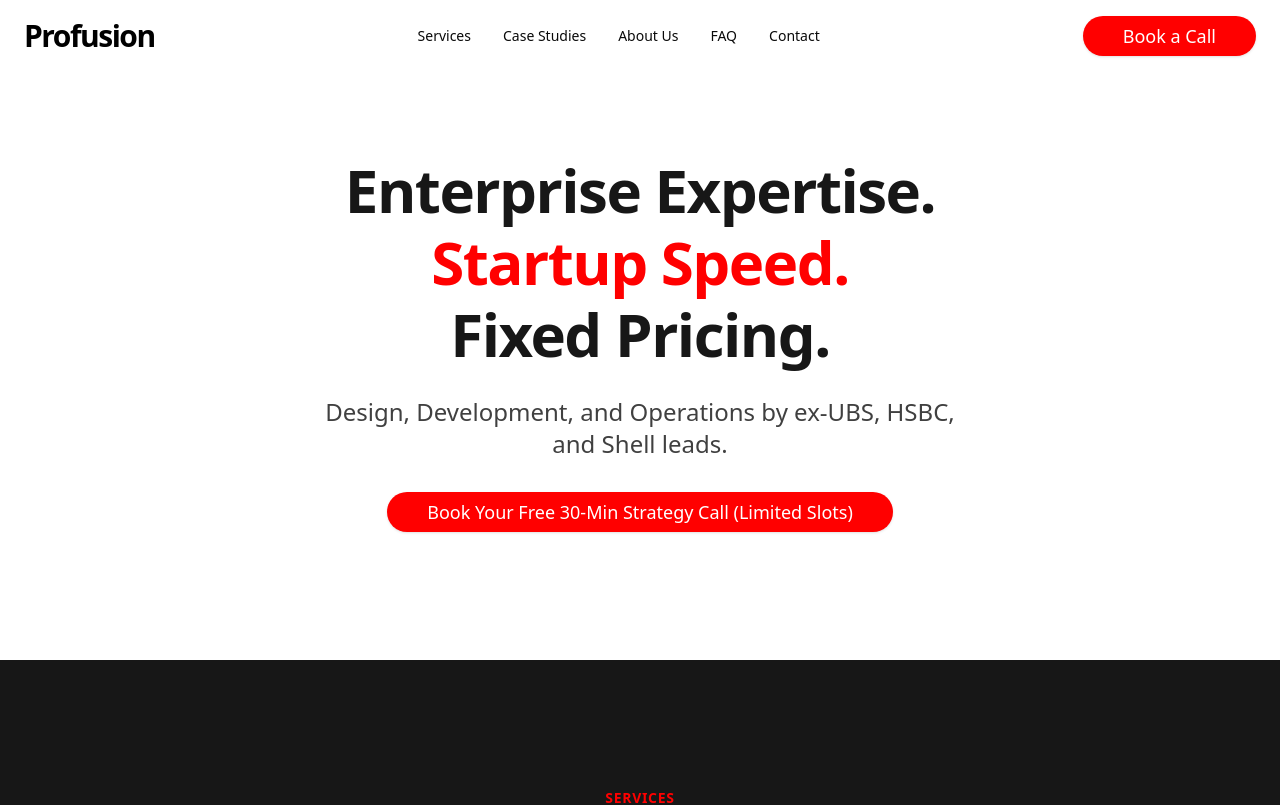
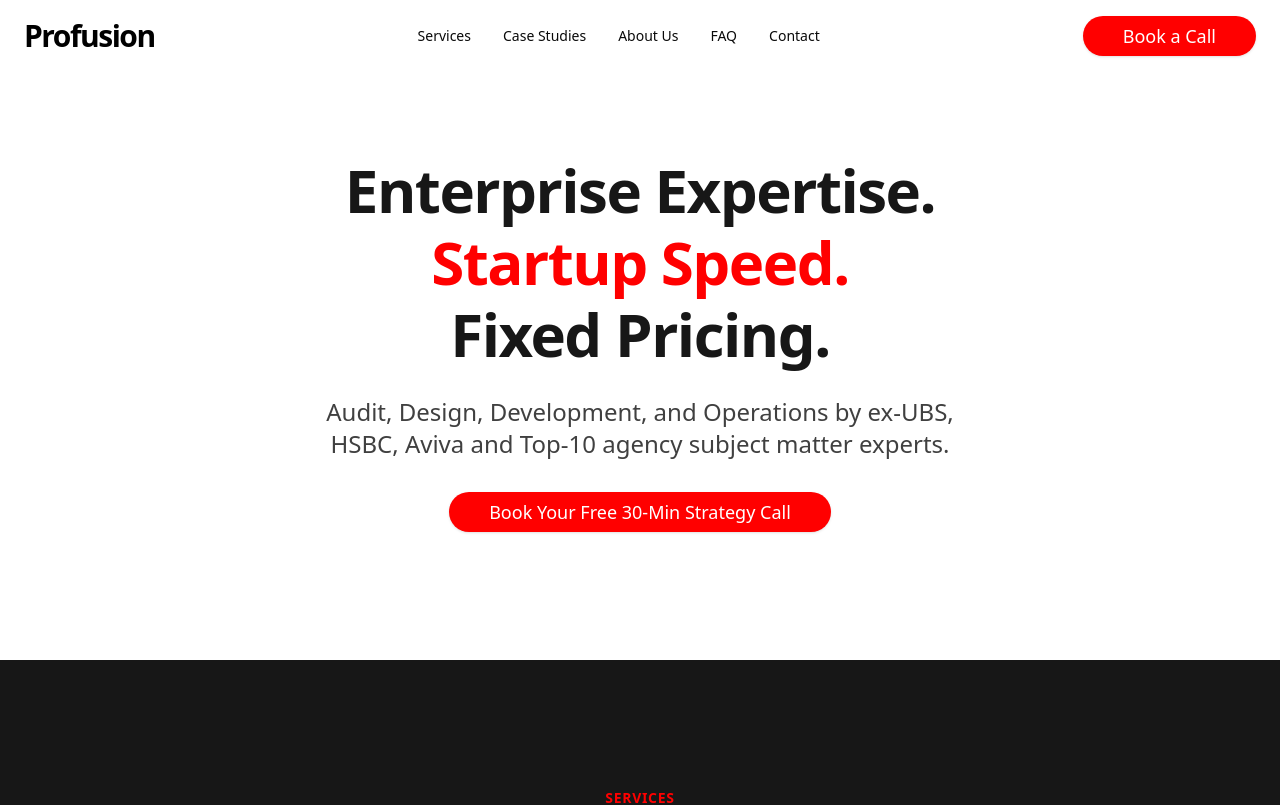
Before and after one commit to hasanakyol/profusion, a Next.js app: page / in a window 1280 px wide. Shown: the top 805 px of the page. Built offline with nearby package versions, Linux system fonts and the light colour scheme.

Commit message:
modified:   app/page.tsx

```diff
--- a/app/page.tsx
+++ b/app/page.tsx
@@ -74,11 +74,11 @@ export default function Home() {
                 <span className="block text-4xl sm:text-5xl md:text-6xl font-extrabold tracking-tight">Fixed Pricing.</span>
               </h1>
               <p className="text-xl sm:text-2xl font-medium text-neutral-700 max-w-2xl mx-auto">
-                Design, Development, and Operations by ex-UBS, HSBC, and Shell leads.
+                Audit, Design, Development, and Operations by ex-UBS, HSBC, Aviva and Top-10 agency subject matter experts.
               </p>
               <Button className="bg-swiss-red text-white hover:bg-white hover:text-swiss-red rounded-full px-10 py-5 text-lg font-medium transition-all duration-300 ease-in-out transform hover:scale-105">
                 <Link href="https://cal.com/profusion/30min" className="flex items-center justify-center">
-                  Book Your Free 30-Min Strategy Call (Limited Slots)
+                  Book Your Free 30-Min Strategy Call
                 </Link>
               </Button>
             </div>
```
